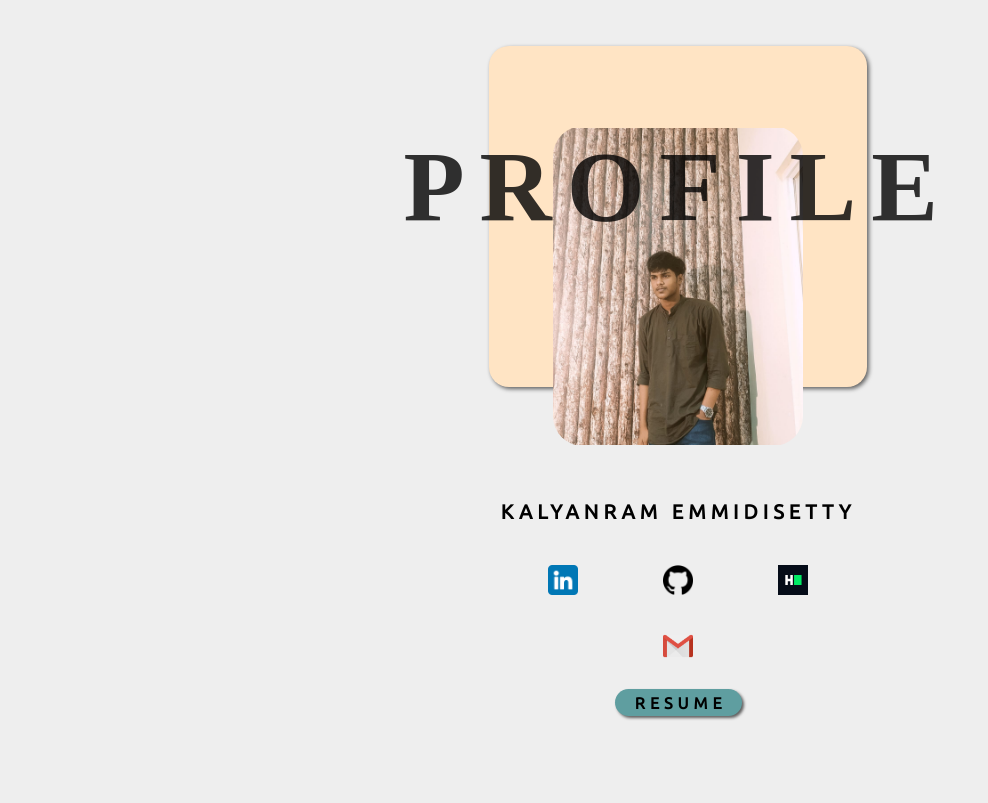
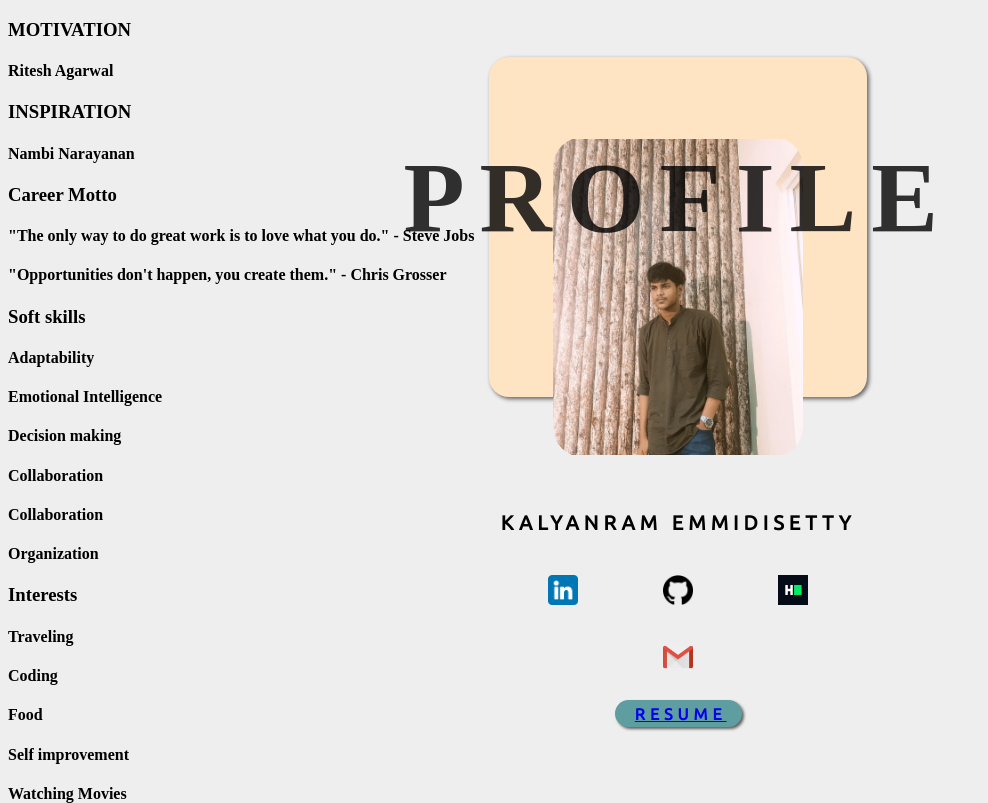
Before and after one commit to Foxy-Ram/portfolio, a plain HTML site: page about.html in a window 1280 px wide. Shown: the whole page, without its empty margins (0-988 px from the left). Drawn offline with Linux system fonts and the light colour scheme; a web font is replaced by a local one.

Commit message:
Update about.html

```diff
--- a/about.html
+++ b/about.html
@@ -23,8 +23,40 @@
             <a href="https://www.hackerrank.com/profile/kalyanram17"><img src="images/hackerrank.png" alt="hackerrank"></a>
         </div>
         <a href="https://mail.google.com/mail/u/1/?view=cm&fs=1&to=kalyanramemmidisetty@gmail.com&tf=1"><img class="mail_logo" src="images/gmail.png" alt="mail"></a>
-        <h4 class="resume">RESUME</h4>
+        <h4 class="resume"><a href="https://drive.google.com/drive/folders/1DHKtkqQiNeByzoinxdR-Kqo0LAm3BOWk?usp=sharing">RESUME</a></h4>
     </div>
 
+    <div class="information">
+        <span class="motivation">
+            <h3 class="cub_title">MOTIVATION</h3>
+            <h4 class="info">Ritesh Agarwal</h4>
+        </span>
+        <span class="inspiration">
+            <h3 class="cub_title">INSPIRATION</h3>
+            <h4 class="info">Nambi Narayanan</h4>
+        </span>
+        <span class="carrer_motto">
+            <h3 class="cub_title">Career Motto</h3>
+            <h4 class="info">"The only way to do great work is to love what you do." - Steve Jobs</h4>
+            <h4 class="info">"Opportunities don't happen, you create them." - Chris Grosser</h4>
+        </span>
+        <span class="soft_skills">
+            <h3>Soft skills</h3>
+            <h4>Adaptability</h4>
+            <h4>Emotional Intelligence</h4>
+            <h4>Decision making</h4>
+            <h4>Collaboration</h4>
+            <h4>Collaboration</h4>
+            <h4>Organization</h4>
+        </span>
+        <span class="interests">
+            <h3>Interests</h3>
+            <h4>Traveling</h4>
+            <h4>Coding</h4>
+            <h4>Food</h4>
+            <h4>Self improvement</h4>
+            <h4>Watching Movies</h4>
+        </span>
+    </div>
 </body>
 </html>
```
